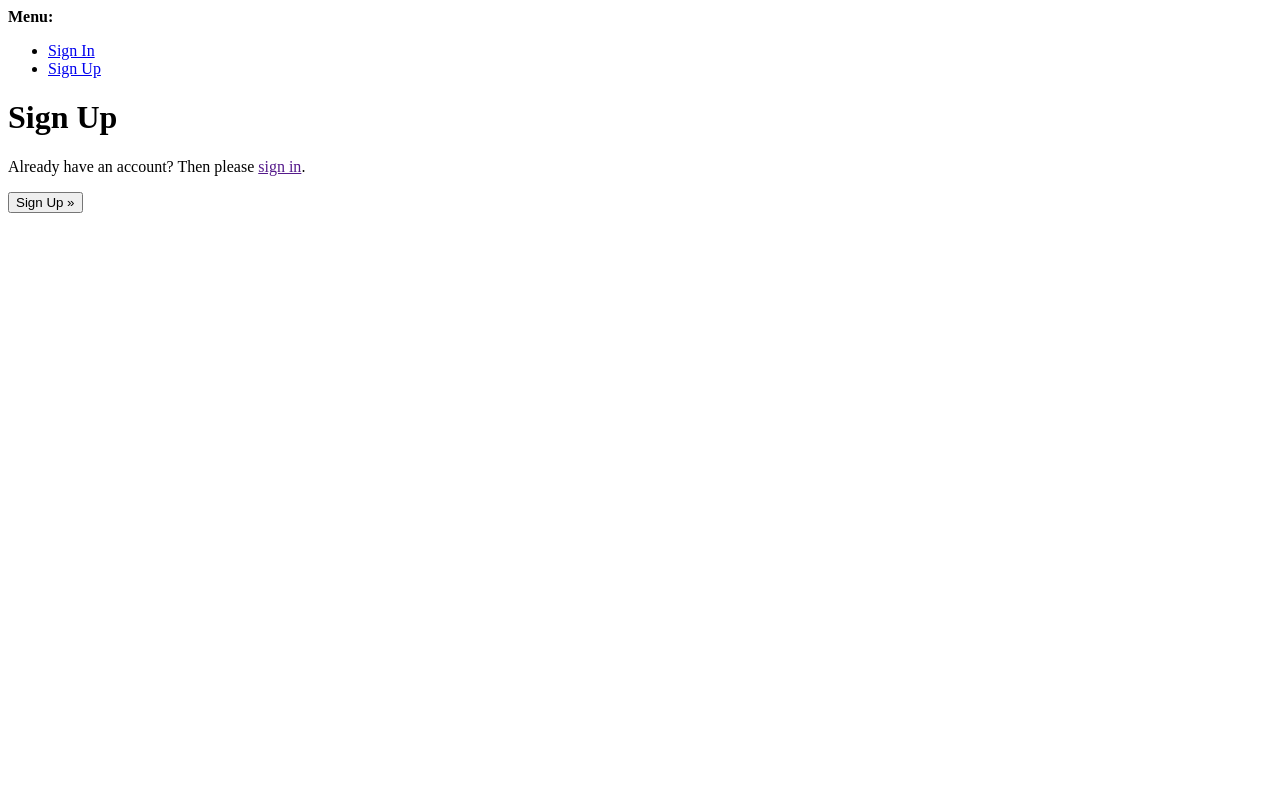
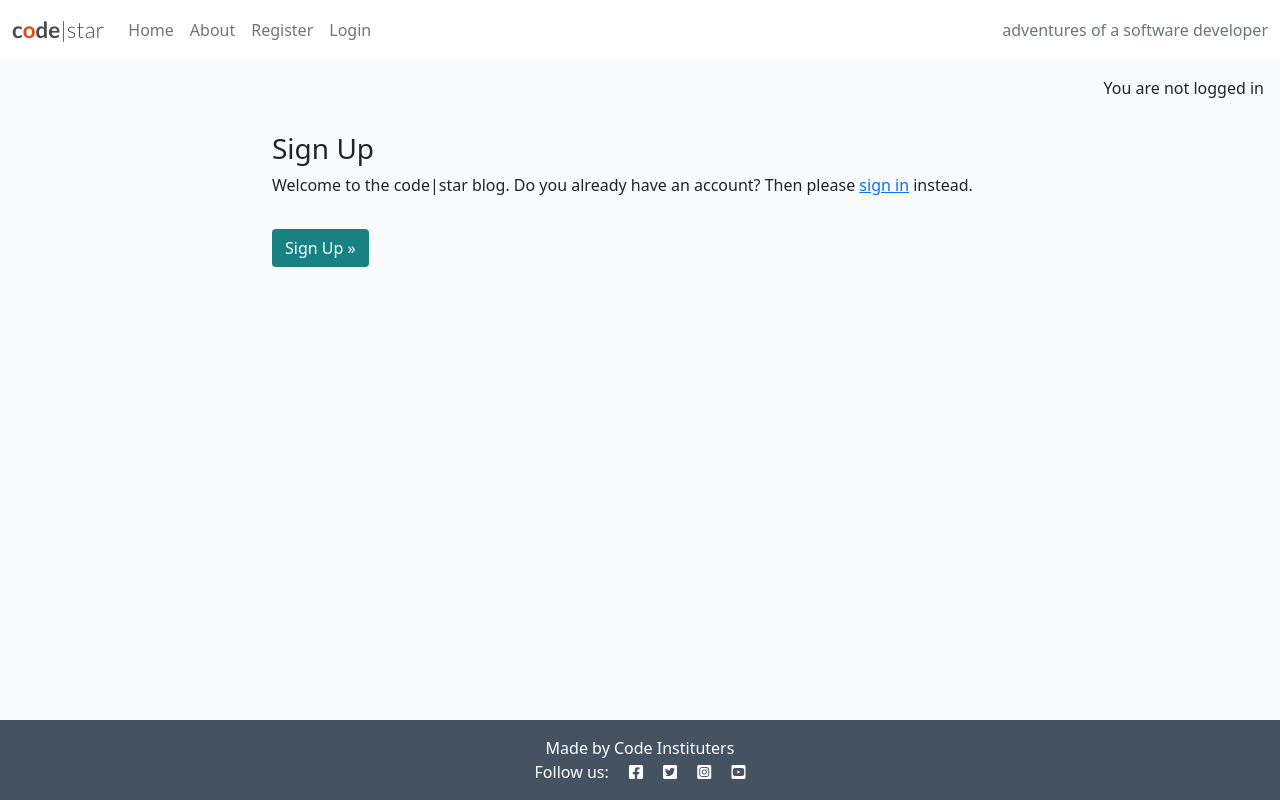
Before and after one commit to johannacarolinep/django-blog, a Django app: template templates/account/signup.html in a window 1280 px wide. Run offline with Django 4.2, Linux system fonts and the light colour scheme; the template is opened without the code that fills it: most values are stand-ins (such as "Sample title", 1, 10 or a date in 2020).

Commit message:
Customize the signup page

```diff
--- a/templates/account/signup.html
+++ b/templates/account/signup.html
@@ -1,21 +1,34 @@
-{% extends "account/base.html" %}
+{% extends "base.html" %}
 
 {% load i18n %}
 
 {% block head_title %}{% trans "Signup" %}{% endblock head_title %}
 
 {% block content %}
-<h1>{% trans "Sign Up" %}</h1>
+<div class="container">
+  <div class="row">
+    <div class="col-md-8 mt-3 offset-md-2">
+      <h3>{% trans "Sign Up" %}</h3>
 
-<p>{% blocktrans %}Already have an account? Then please <a href="{{ login_url }}">sign in</a>.{% endblocktrans %}</p>
-
+      <p>{% blocktrans %}
+        Welcome to the code|star blog.
+        Do you already have an account?
+        Then please <a href="{{ login_url }}">sign in</a> instead.
+        {% endblocktrans %}</p>
+    </div>
+  </div>
+  <div class="row">
+    <div class="col-md-8 mt-3 offset-md-2">
       <form class="signup" id="signup_form" method="post" action="{% url 'account_signup' %}">
         {% csrf_token %}
         {{ form.as_p }}
         {% if redirect_field_value %}
         <input type="hidden" name="{{ redirect_field_name }}" value="{{ redirect_field_value }}" />
         {% endif %}
-  <button type="submit">{% trans "Sign Up" %} &raquo;</button>
+        <button type="submit" class="btn btn-signup right">{% trans "Sign Up" %} &raquo;</button>
       </form>
+    </div>
+  </div>
+</div>
 
 {% endblock content %}
--- a/templates/base.html
+++ b/templates/base.html
@@ -75,6 +75,11 @@
     </nav>
 
     <main class="flex-shrink-0 main-bg">
+        {% if user.is_authenticated %}
+        <p class="text-end m-3">You are logged in as {{ user }}</p>
+        {% else %}
+        <p class="text-end m-3">You are not logged in</p>
+        {% endif %}
 
         {% block content %}
         <!-- Content Goes here -->
```
Lines whose indentation alone changed are shown as unchanged.
